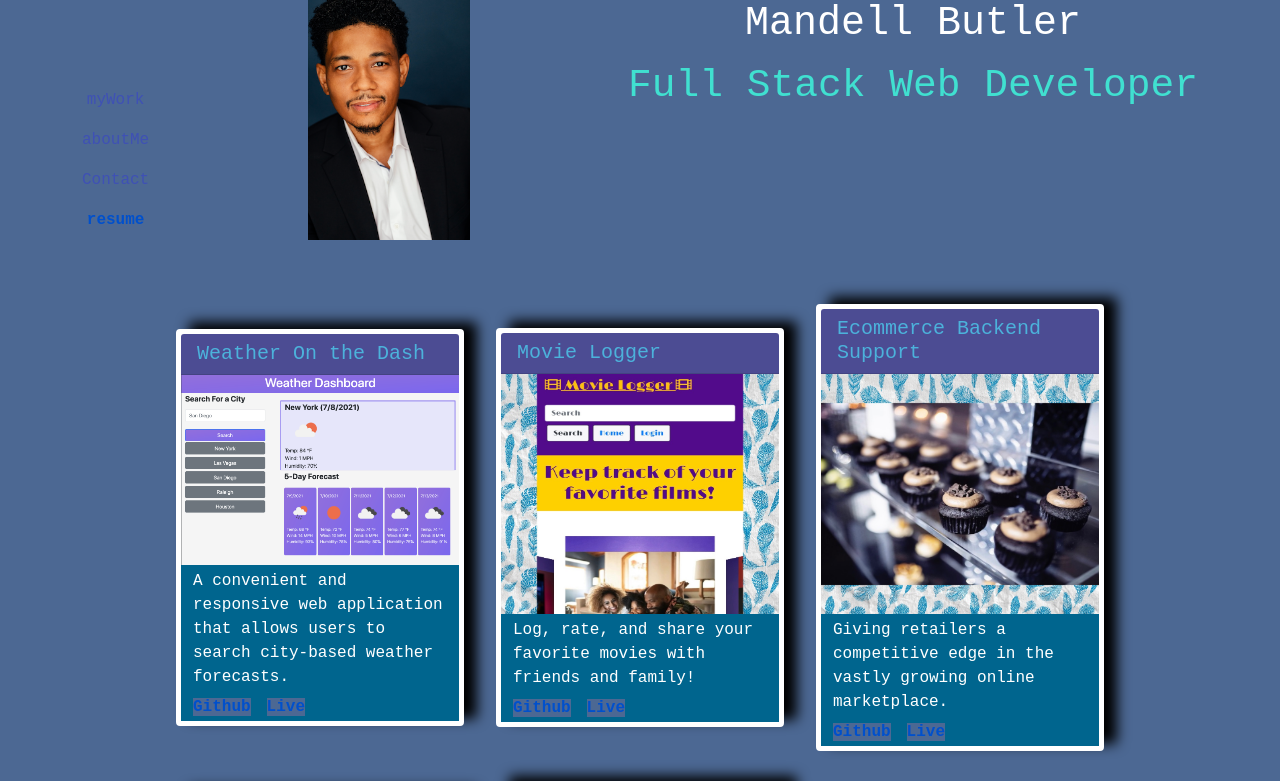
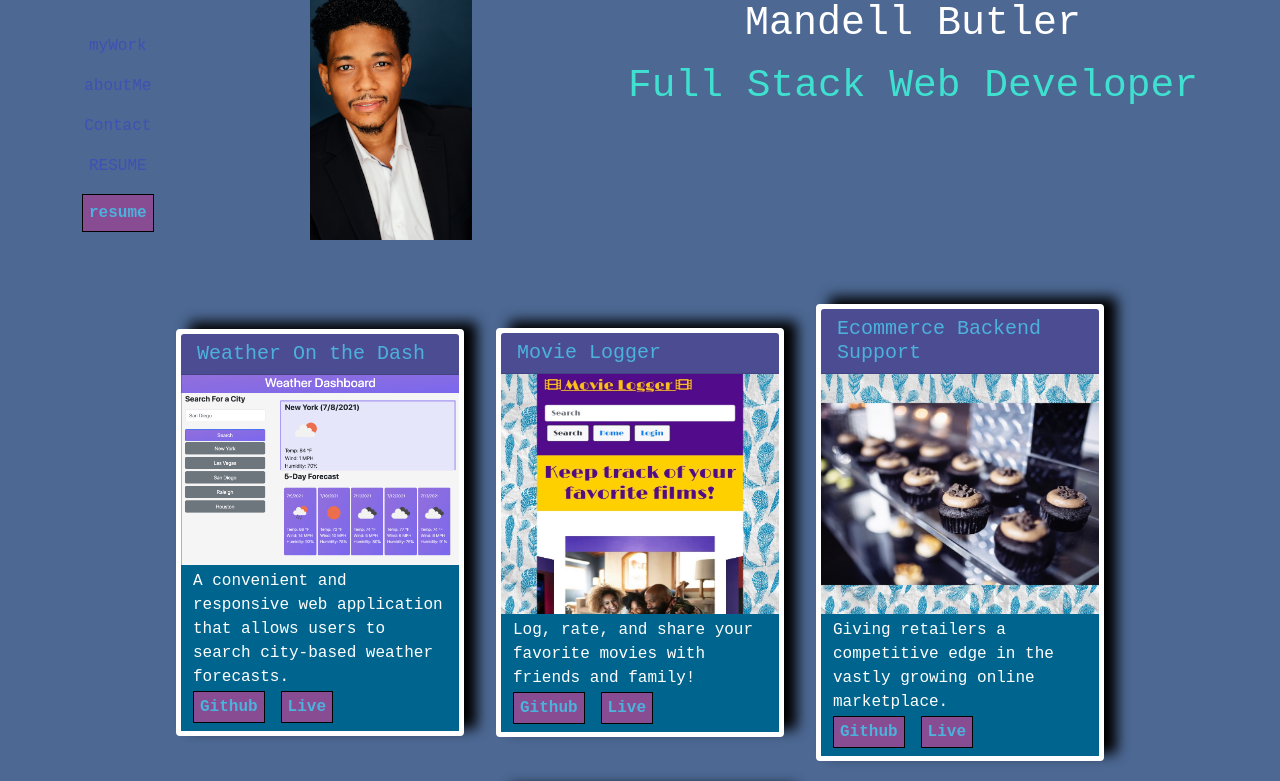
Before and after one commit to mandellbutler/ReactPortfolio, a React (Create React App) app: page /myWork in a window 1280 px wide. Shown: the top 781 px of the page. Built offline with nearby package versions, Linux system fonts and the light colour scheme.

Commit message:
Styled  project links

```diff
--- a/src/components/Header.js
+++ b/src/components/Header.js
@@ -38,6 +38,9 @@ function Header() {
           <p><Link onClick={(event) => {
             history.push('/contact')
           }} color='primary'>Contact</Link></p>
+          <p><Link onClick={(event) => {
+            history.push('"https://docs.google.com/document/d/13qikw68VjrDF5uUYBSEDjC86f0lfPko3o7i_EZmVE6o/edit?usp=sharing" target="_blank" rel="noreferrer" className="card-link"')
+          }} color='primary'>RESUME</Link></p>
           <a href="https://docs.google.com/document/d/13qikw68VjrDF5uUYBSEDjC86f0lfPko3o7i_EZmVE6o/edit?usp=sharing" target="_blank" rel="noreferrer" className="card-link">resume</a>
         </nav>
       </header>
--- a/src/pages/Project.js
+++ b/src/pages/Project.js
@@ -30,7 +30,7 @@ function Project() {
               <div className="container description">
                 <p className="card-text description">{project.description}</p>
               </div>
-              <div className="container description buttons">
+              <div className="container description btn-container">
                 <a href={project.github} target="_blank" rel="noreferrer" className="card-link">Github</a>
                 <a href={project.live} target="_blank" rel="noreferrer" className="card-link">Live</a>
               </div>
--- a/src/styles/Project.css
+++ b/src/styles/Project.css
@@ -61,6 +61,24 @@ body {
   justify-content: center;
 }
 
+.btn-container {
+  padding-bottom: 12px;
+}
+
+a:link, a:visited {
+  text-decoration: none;
+  color: #4CB2DB;
+  font-weight: bold;
+  background-color: #884C93;
+  padding: 6px 6px;
+  border: 1px solid black;
+}
+
+a:hover {
+  text-decoration: underline;
+  color: #ffffff
+}
+
 
 @media screen and (min-width: 768px) {
   .portfolio {
```
